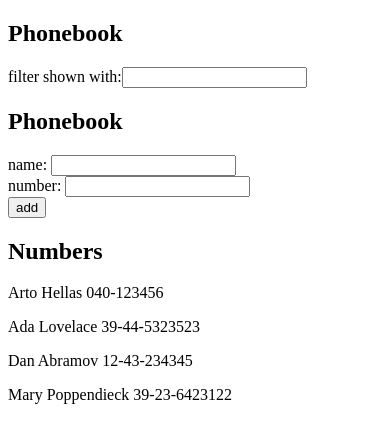
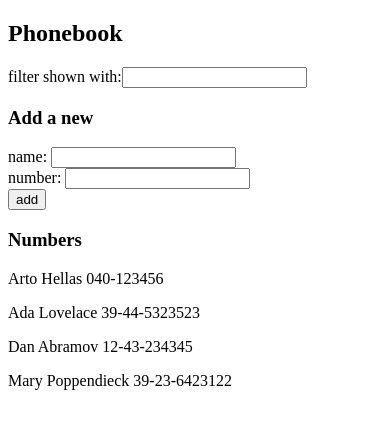
Before and after one commit to voiys/fsopen2022, a React (Create React App) app: page / in a window 390 px wide. Shown: the top 442 px of the page. Built offline with nearby package versions, Linux system fonts and the light colour scheme.

Commit message:
2.10: The Phonebook Step5

```diff
--- a/src/App.js
+++ b/src/App.js
@@ -1,4 +1,7 @@
 import { useState } from "react";
+import PersonFilter from "./components/PersonFilter";
+import PersonForm from "./components/PersonForm";
+import Persons from "./components/Persons";
 
 const App = () => {
   const [persons, setPersons] = useState([
@@ -7,65 +10,17 @@ const App = () => {
     { name: "Dan Abramov", number: "12-43-234345", id: 3 },
     { name: "Mary Poppendieck", number: "39-23-6423122", id: 4 },
   ]);
-  const [newName, setNewName] = useState("");
-  const [newNumber, setNewNumber] = useState("");
+
   const [nameFilter, setNameFilter] = useState("");
-
-  const addPerson = (e) => {
-    e.preventDefault();
-    if (checkIfExists()) {
-      alert(`${newName} is already added to phonebook`);
-      return;
-    }
-    const newPerson = {
-      name: newName,
-      number: newNumber,
-      id: persons.length + 1,
-    };
-    setPersons(persons.concat(newPerson));
-    setNewName("");
-    setNewNumber("");
-  };
-
-  const checkIfExists = () => {
-    return persons.some((person) => person.name === newName);
-  };
 
   return (
     <div>
       <h2>Phonebook</h2>
-      <div>
-        filter shown with:
-        <input
-          onChange={(e) => setNameFilter(e.target.value)}
-          value={nameFilter}
-        />
-      </div>
-      <h2>Phonebook</h2>
-      <form onSubmit={addPerson}>
-        <div>
-          name:{" "}
-          <input onChange={(e) => setNewName(e.target.value)} value={newName} />
-        </div>
-        <div>
-          number:{" "}
-          <input
-            onChange={(e) => setNewNumber(e.target.value)}
-            value={newNumber}
-          />
-        </div>
-        <div>
-          <button type="submit">add</button>
-        </div>
-      </form>
-      <h2>Numbers</h2>
-      {persons
-        .filter((person) =>
-          person.name.toLowerCase().includes(nameFilter) ? true : false
-        )
-        .map((person) => (
-          <p key={person.id}>{person.name + " " + person.number}</p>
-        ))}
+      <PersonFilter nameFilter={nameFilter} setNameFilter={setNameFilter} />
+      <h3>Add a new</h3>
+      <PersonForm persons={persons} setPersons={setPersons} />
+      <h3>Numbers</h3>
+      <Persons persons={persons} nameFilter={nameFilter} />
     </div>
   );
 };
--- a/src/components/Note.js
+++ /dev/null
@@ -1,5 +0,0 @@
-const Note = ({ note }) => {
-  return <li>{note.content}</li>;
-};
-
-export default Note;
--- /dev/null
+++ b/src/components/PersonFilter.js
@@ -0,0 +1,14 @@
+import React from "react";
+
+const PersonFilter = ({ setNameFilter, nameFilter }) => {
+  return (
+    <div>
+      filter shown with:
+      <input
+        onChange={(e) => setNameFilter(e.target.value)}
+        value={nameFilter}
+      />
+    </div>
+  );
+};
+export default PersonFilter;
--- /dev/null
+++ b/src/components/PersonForm.js
@@ -0,0 +1,48 @@
+import React, { useState } from "react";
+
+const PersonForm = ({ setPersons, persons }) => {
+  const [newName, setNewName] = useState("");
+  const [newNumber, setNewNumber] = useState("");
+
+  const addPerson = (e) => {
+    e.preventDefault();
+    if (checkIfExists()) {
+      alert(`${newName} is already added to phonebook`);
+      return;
+    }
+    const newPerson = {
+      name: newName,
+      number: newNumber,
+      id: persons.length + 1,
+    };
+    setPersons(persons.concat(newPerson));
+    setNewName("");
+    setNewNumber("");
+  };
+
+  const checkIfExists = () => {
+    return persons.some((person) => person.name === newName);
+  };
+
+  return (
+    <>
+      <form onSubmit={addPerson}>
+        <div>
+          name:{" "}
+          <input onChange={(e) => setNewName(e.target.value)} value={newName} />
+        </div>
+        <div>
+          number:{" "}
+          <input
+            onChange={(e) => setNewNumber(e.target.value)}
+            value={newNumber}
+          />
+        </div>
+        <div>
+          <button type="submit">add</button>
+        </div>
+      </form>
+    </>
+  );
+};
+export default PersonForm;
--- /dev/null
+++ b/src/components/Persons.js
@@ -0,0 +1,16 @@
+import React from "react";
+
+const Persons = ({ persons, nameFilter }) => {
+  return (
+    <>
+      {persons
+        .filter((person) =>
+          person.name.toLowerCase().includes(nameFilter) ? true : false
+        )
+        .map((person) => (
+          <p key={person.id}>{person.name + " " + person.number}</p>
+        ))}
+    </>
+  );
+};
+export default Persons;
```
